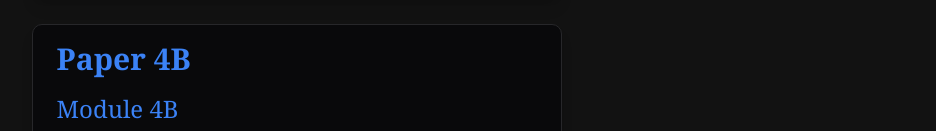
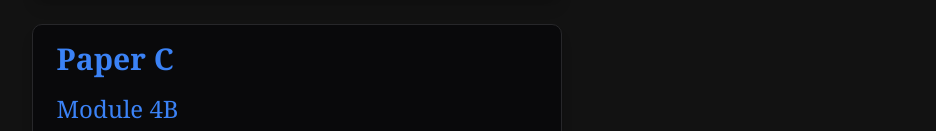
Before and after one commit to eddyvlad/pdvl-mock-assessment, a Next.js app: page / in a window 1280 px wide. Shown: the part 1096-1227 px from the top of the page, without its empty margins (343-1279 px from the left). Built offline with nearby package versions, Linux system fonts and the light colour scheme.

Commit message:
fix(ui): Update card title text
- Changed "Paper 4B" to "Paper C"

```diff
--- a/src/app/page.tsx
+++ b/src/app/page.tsx
@@ -58,7 +58,7 @@ export default function Home() {
           </p>
         </li>
         <li className="text-left card py-4 px-6 shadow-lg">
-          <h2 className="font-bold">Paper 4B</h2>
+          <h2 className="font-bold">Paper C</h2>
           <h3 className="!mb-0">Module 4B</h3>
           <p className="mb-4">Apply Principles Of Route Planning Using Digital Navigational Tools</p>
           <p className="text-sm text-muted-foreground mb-4">
```
